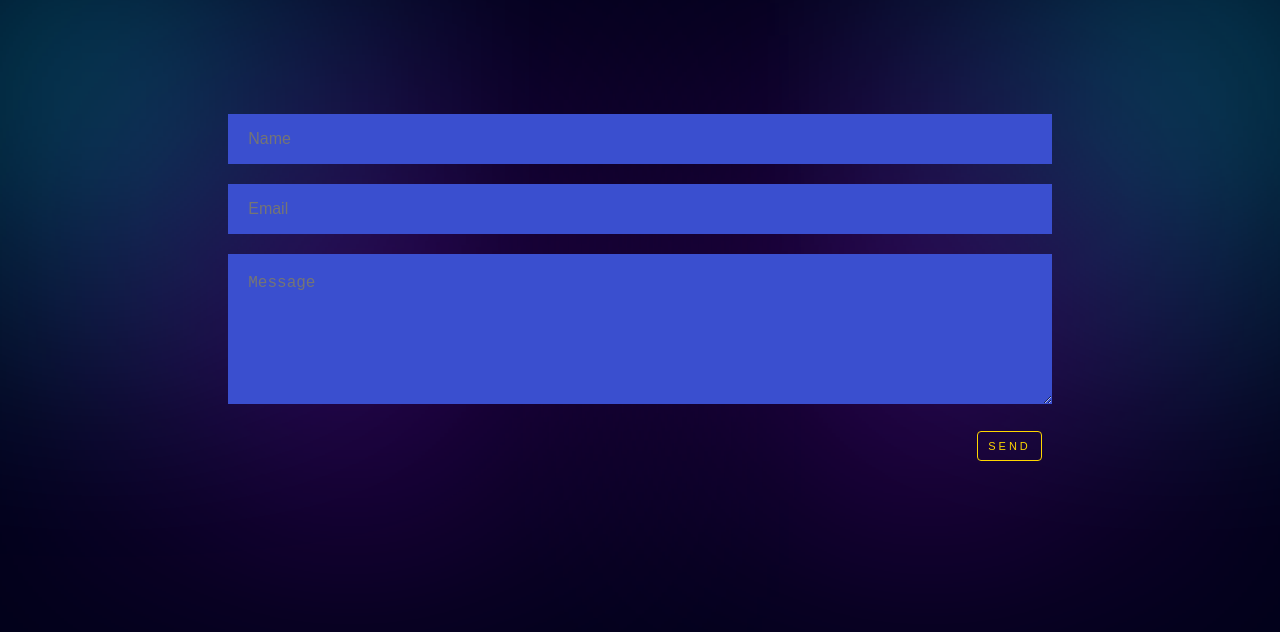
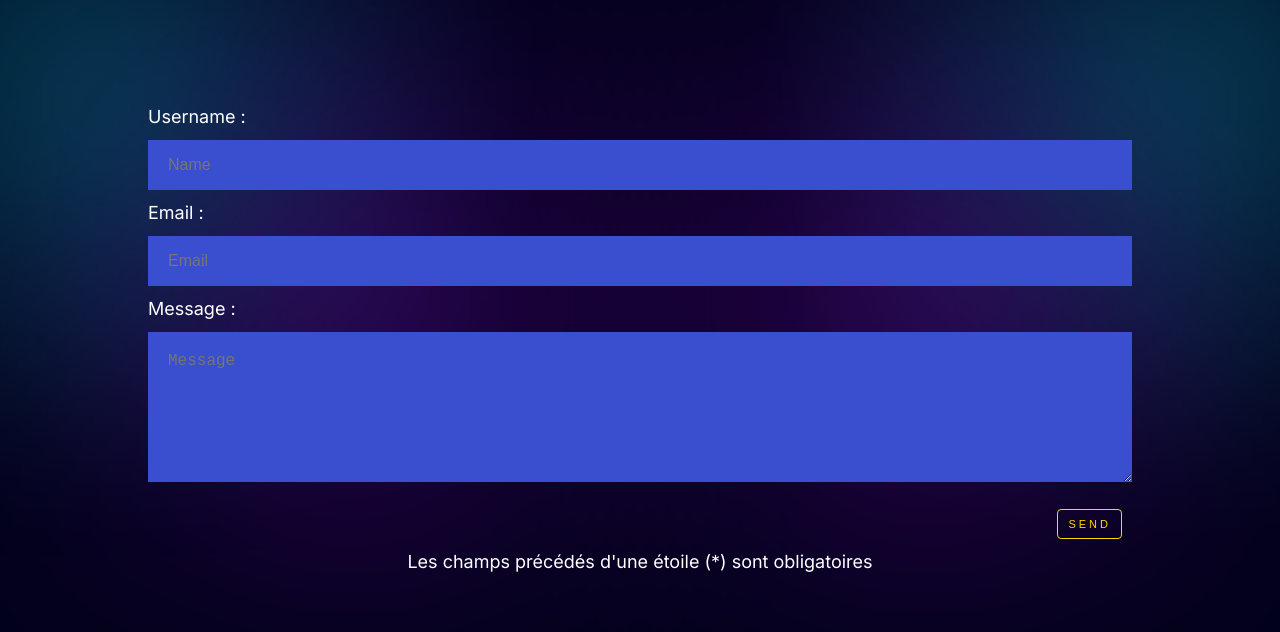
Before and after one commit to MathieuSchaff/portfolio, a React (Create React App) app: page /contact in a window 1280 px wide. Shown: the top 632 px of the page. Built offline with nearby package versions, Linux system fonts and the light colour scheme.

Commit message:
adding aria to the contact form

```diff
--- a/src/container/Contact/Contact.jsx
+++ b/src/container/Contact/Contact.jsx
@@ -29,13 +29,53 @@ const Contact = () => {
   };
 
   return (
-    <div className="contact">
+    <div className="contact" aria-label="Contact information">
       <form ref={form} onSubmit={sendEmail}>
-        <input placeholder="Name" type="text" name="user_name" required />
-        <input type="email" required placeholder="Email" name="user_email" />
-        <textarea name="message" required placeholder="Message" />
-        <input type="submit" value="Send" className="flat-button" />
+        <label htmlFor="username" className="label">
+          Username :
+        </label>
+        <input
+          placeholder="Name"
+          type="text"
+          id="username"
+          name="username"
+          required
+          aria-required="true"
+          aria-label="your name here"
+          aria-labelledby="username"
+        />
+        <label htmlFor="email" className="label">
+          Email :
+        </label>
+
+        <input
+          type="email"
+          required
+          placeholder="Email"
+          id="email"
+          name="email"
+          aria-required="true"
+          aria-label="your email here"
+          aria-labelledby="email"
+        />
+        <label htmlFor="message" className="label">
+          Message :
+        </label>
+        <textarea
+          name="message"
+          required
+          placeholder="Message"
+          aria-label="your message here"
+          aria-labelledby="message"
+        />
+        <input
+          id="message"
+          type="submit"
+          value="Send"
+          className="flat-button"
+        />
       </form>
+      <p>Les champs précédés d'une étoile (*) sont obligatoires</p>
     </div>
   );
 };
--- /dev/null
+++ b/src/sass/_aria.scss
@@ -0,0 +1,11 @@
+.visually-hidden {
+  position: absolute !important;
+  width: 1px !important;
+  height: 1px !important;
+  padding: 0 !important;
+  margin: -1px !important;
+  overflow: hidden !important;
+  clip: rect(0, 0, 0, 0) !important;
+  white-space: nowrap !important;
+  border: 0 !important;
+}
--- a/src/sass/main.scss
+++ b/src/sass/main.scss
@@ -1,3 +1,4 @@
 @import "variables";
 @import "mixins";
 @import "base";
+@import "aria";
```
